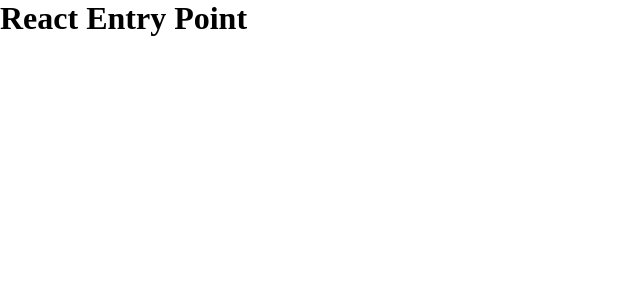
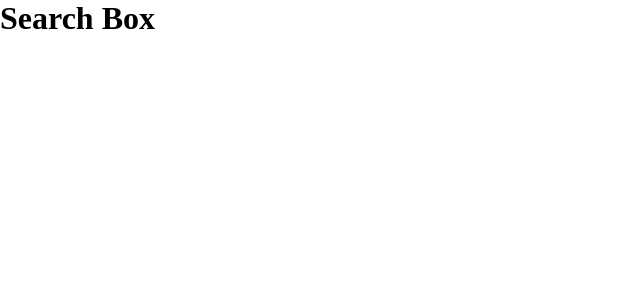
Before and after one commit to NabilHY/weather-rcc, a React (Create React App) app: page / in a window 1280 px wide. Shown: the top 300 px of the page, without its empty margins (0-640 px from the left). Built offline with nearby package versions, Linux system fonts and the light colour scheme.

Commit message:
Create Search Input Component

```diff
--- a/src/App.js
+++ b/src/App.js
@@ -1,9 +1,10 @@
+import SearchBox from './components/search-input/search-box.component';
 import './App.css';
 
 function App() {
   return (
     <div className="App">
-      <h1>React Entry Point</h1>
+      <SearchBox />
     </div>
   );
 }
--- /dev/null
+++ b/src/components/search-input/search-box.component.jsx
@@ -0,0 +1,22 @@
+import React, { Component } from 'react';
+
+class SearchBox extends Component {
+  constructor() {
+    super();
+    this.state = {
+      searchField: '',
+    };
+  }
+
+  render() {
+    const { searchField } = this.state;
+    return (
+      <div>
+        <h1>Search Box</h1>
+        <p>{searchField}</p>
+      </div>
+    );
+  }
+}
+
+export default SearchBox;
```
